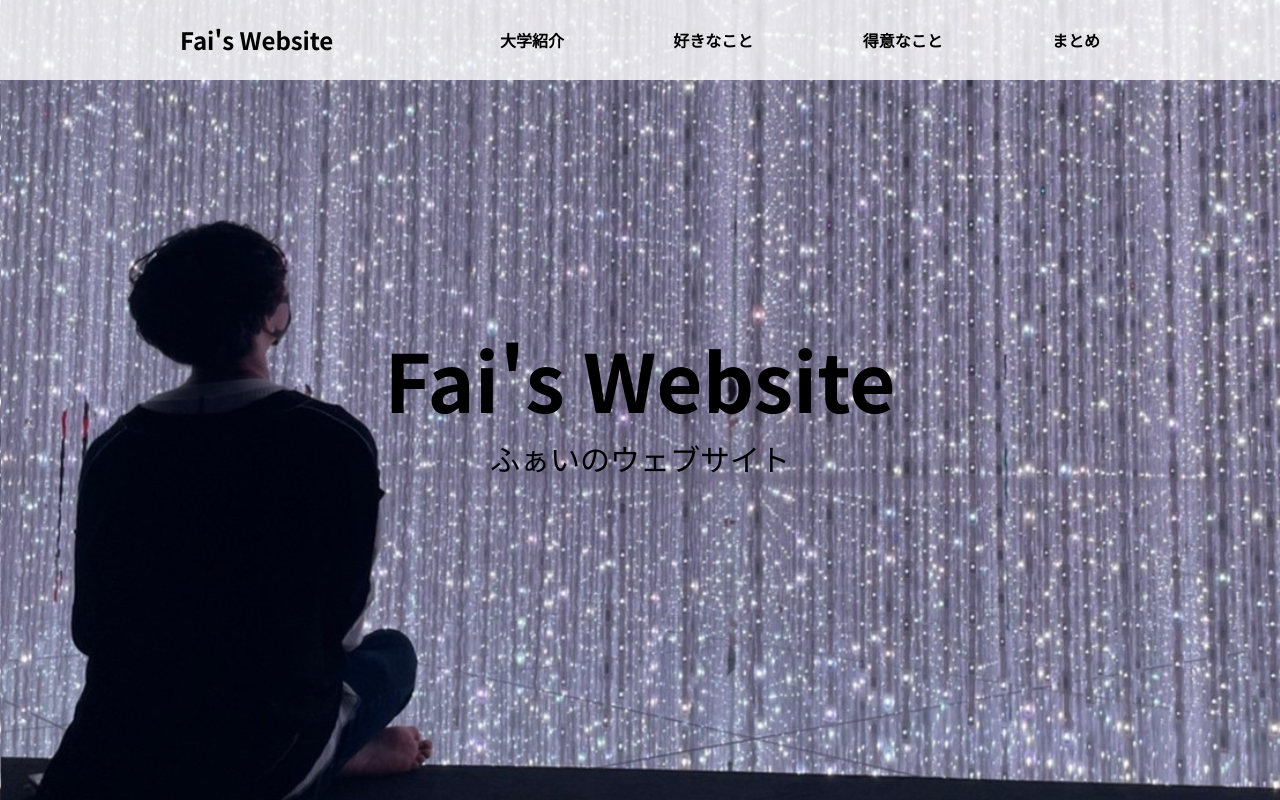
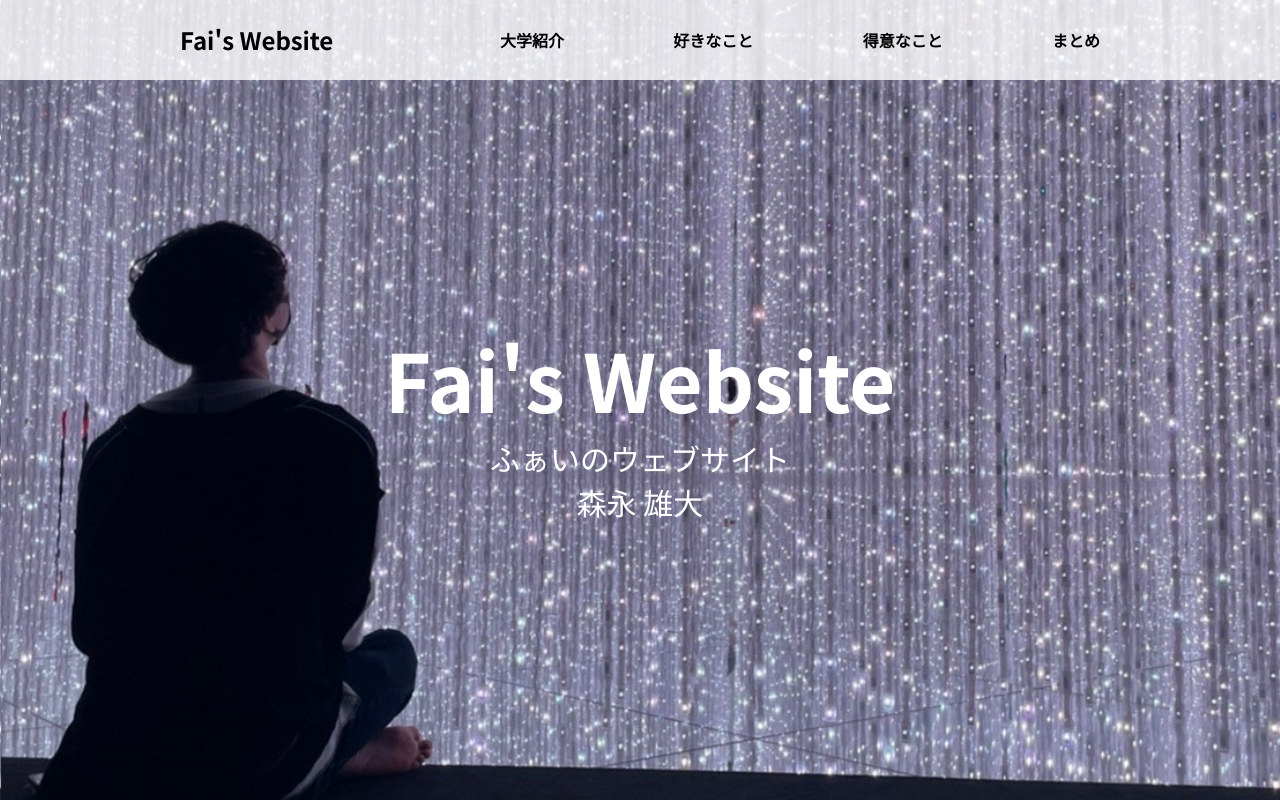
Before and after one commit to faifutori/FAIweb1, a plain HTML site: page Index.html in a window 1280 px wide. Shown: the top 800 px of the page. Drawn offline with Linux system fonts and the light colour scheme.

Commit message:
“マスター版”

```diff
--- a/Index.html
+++ b/Index.html
@@ -24,6 +24,7 @@
     <section class="firstView">
         <h1>Fai's Website</h1>
         <p>ふぁいのウェブサイト</p>
+        <p>森永 雄大</p>
     </section>
     <section class="about" id="university">
      <div class="profile">
--- a/style.css
+++ b/style.css
@@ -42,11 +42,13 @@ header a{
     font-size: 80px;
     text-align: center;
     padding-top: 320px;
+    color: #fff;
 }
 
 .firstView p{
    font-size: 30px;
    text-align: center;
+   color: #fff;
 }
 
 .firstView {
```
Also changed, not shown: 1 other file.
